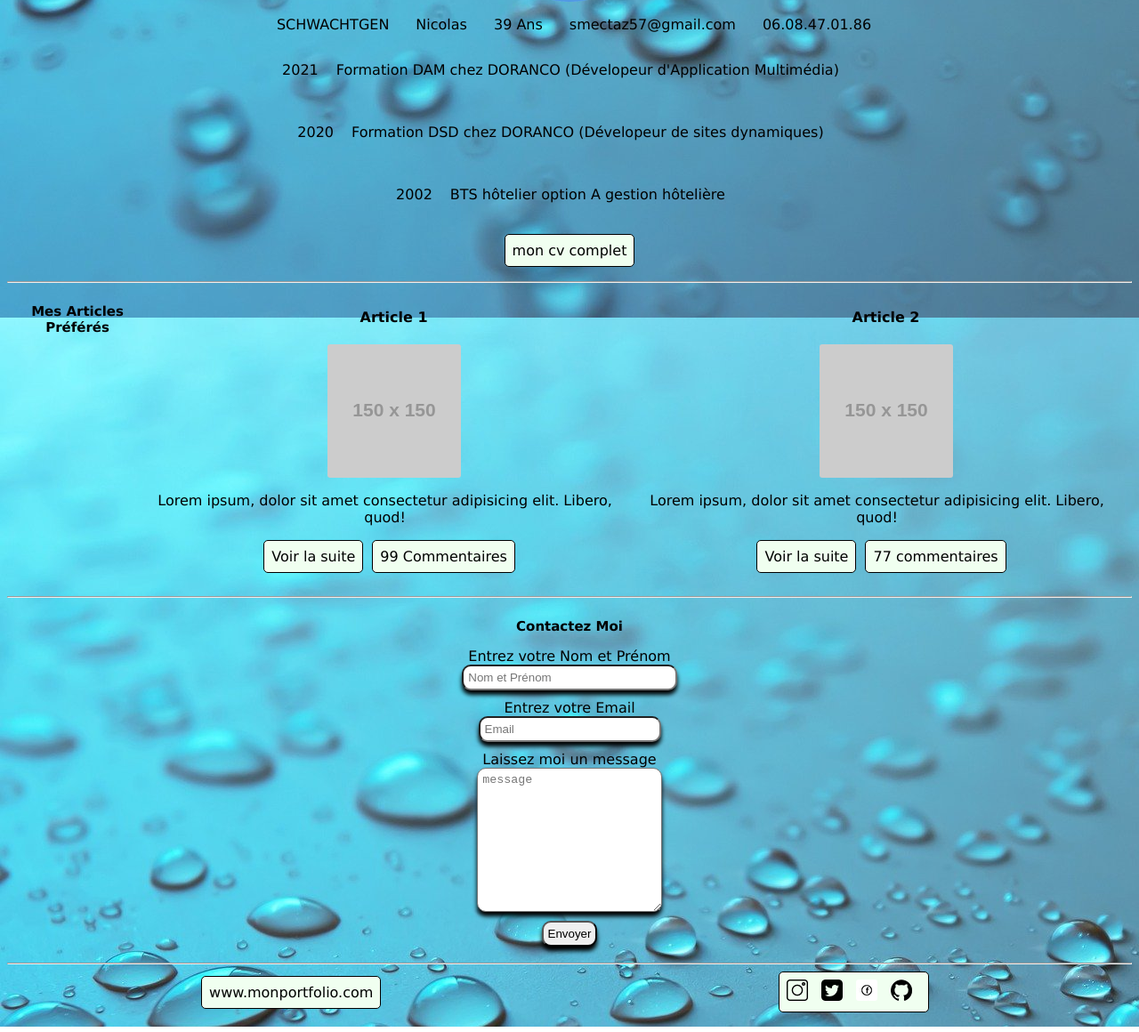
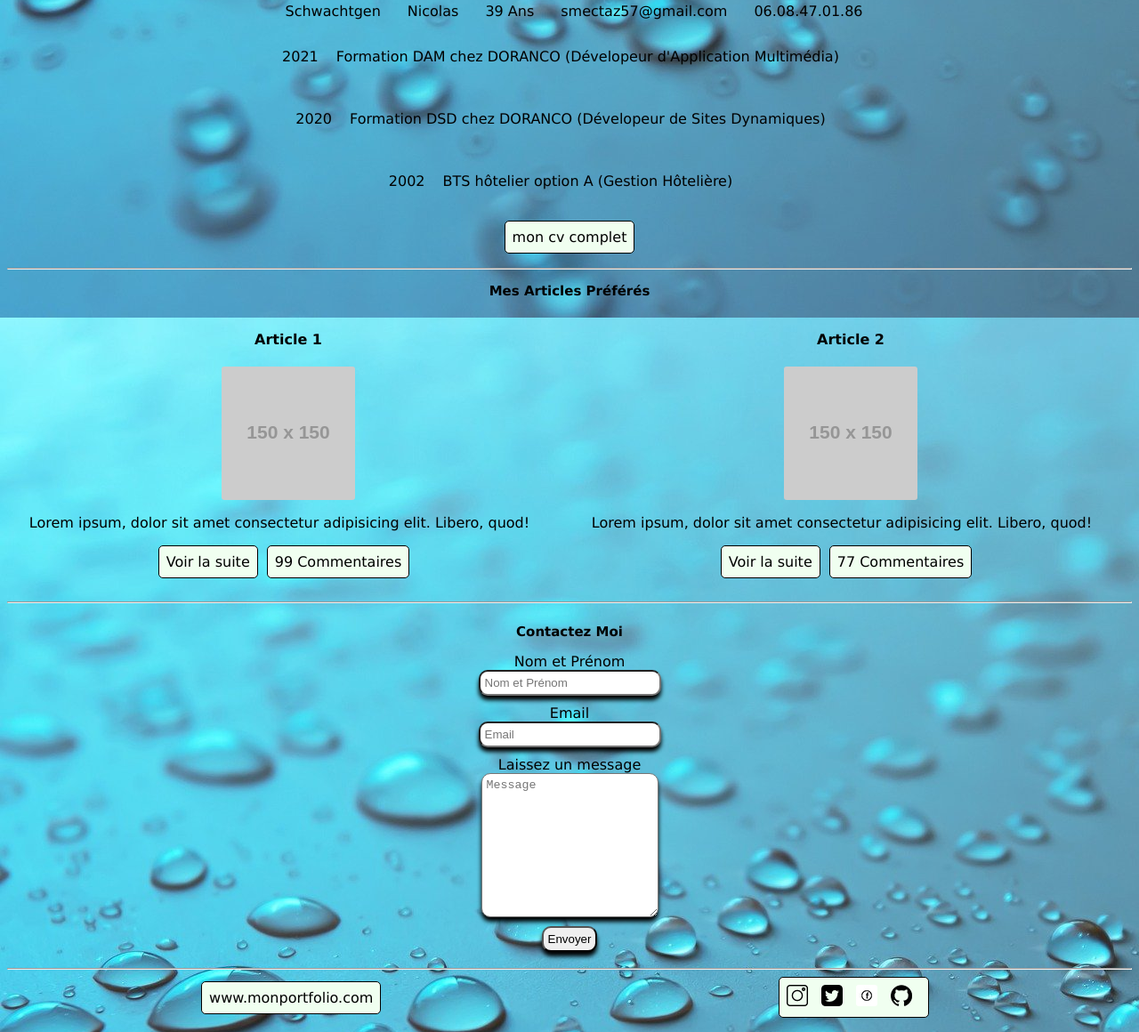
Before and after one commit to smectaz/portfolio, a plain HTML site: page index.html in a window 1280 px wide. Shown: the part 923-2083 px from the top of the page at 89% size. Drawn offline with Linux system fonts and the light colour scheme.

Commit message:
finish css

```diff
--- a/inc/css/style.css
+++ b/inc/css/style.css
@@ -62,6 +62,9 @@ header input {
 	box-shadow: 0px 5px 5px 0px black;
 	padding: 5px;
 }
+header img {
+	display: none;
+}
 
 /*ecriture titre*/
 h1,
@@ -84,11 +87,14 @@ h3 {
 	font-size: var(--font-size-title3);
 	text-align: center;
 }
+h4 {
+	text-align: center;
+}
 /*menu deroulant*/
 #menuToggle {
 	display: block;
 	position: relative;
-	top: -100px;
+	top: -70px;
 	left: 0px;
 
 	z-index: 1;
@@ -283,16 +289,13 @@ footer div {
 	border-radius: 5px;
 	text-decoration: none;
 }
-/*css pour petit écran*/
-@media screen and (min-width: 400px) {
-	#menuToggle {
-		top: -100px;
-		left: 6px;
-	}
-}
+
 /*css pour ecran moyen*/
 
 @media screen and (min-width: 600px) {
+	header img {
+		display: initial;
+	}
 	li {
 		list-style-type: none;
 	}
--- a/index.html
+++ b/index.html
@@ -64,9 +64,9 @@
 		<h2>MON PORTFOLIO</h2>
 
 		<main>
+			<h3>Mes Projets</h3>
 			<div id="projet">
 				<section>
-					<h3>Mes Projets</h3>
 					<h4>Projet n°1</h4>
 					<img src="https://via.placeholder.com/150" alt="Image d'un Projet" />
 					<p>
@@ -101,7 +101,7 @@
 				<h3>Ma Formation</h3>
 				<img src="inc/images/avataaars.png" alt="Photo de la Personne" />
 				<ul>
-					<li>SCHWACHTGEN</li>
+					<li>Schwachtgen</li>
 					<li>Nicolas</li>
 					<li>39 Ans</li>
 					<li>smectaz57@gmail.com</li>
@@ -116,12 +116,12 @@
 				<br />
 				<div>
 					<p>2020</p>
-					<p>Formation DSD chez DORANCO (Dévelopeur de sites dynamiques)</p>
+					<p>Formation DSD chez DORANCO (Dévelopeur de Sites Dynamiques)</p>
 				</div>
 				<br />
 				<div>
 					<p>2002</p>
-					<p>BTS hôtelier option A gestion hôtelière</p>
+					<p>BTS hôtelier option A (Gestion Hôtelière)</p>
 				</div>
 				<br />
 				<a
@@ -131,8 +131,8 @@
 				>
 			</section>
 			<hr />
+			<h3>Mes Articles Préférés</h3>
 			<div id="article">
-				<h3>Mes Articles Préférés</h3>
 				<article>
 					<h4>Article 1</h4>
 					<img src="https://via.placeholder.com/150" alt="Image d'un Article" />
@@ -155,7 +155,7 @@
 					</p>
 					<div>
 						<a href="a-suivre-5.html" target="_blank">Voir la suite</a>
-						<a href="comment77.html" target="_blank">77 commentaires</a>
+						<a href="comment77.html" target="_blank">77 Commentaires</a>
 					</div>
 				</article>
 			</div>
@@ -165,20 +165,26 @@
 		<form action="#" method="get" id="contact">
 			<h3>Contactez Moi</h3>
 			<div>
-				<label for="name">Entrez votre Nom et Prénom</label>
+				<label for="name">Nom et Prénom</label>
+			</div>
+			<div>
 				<input type="text" placeholder="Nom et Prénom" id="name" name="name" />
 			</div>
 			<div>
-				<label for="email" class="">Entrez votre Email</label>
+				<label for="email" class="">Email </label>
+			</div>
+			<div>
 				<input type="email" placeholder="Email" id="email" name="email" />
 			</div>
 			<div>
-				<label for="mot">Laissez moi un message</label>
+				<label for="mot">Laissez un message</label>
+			</div>
+			<div>
 				<textarea
 					name="message"
 					id="mot"
 					rows="10"
-					placeholder="message"
+					placeholder="Message"
 				></textarea>
 			</div>
 			<div>
```
